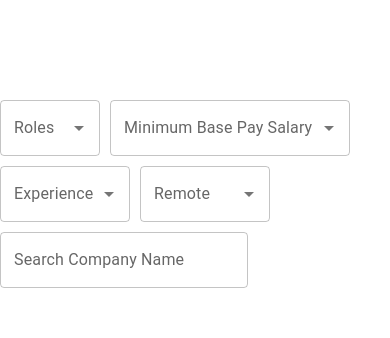
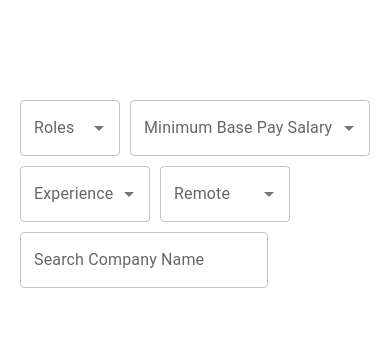
Before and after one commit to samitkapoor/job-dashboard, a React (Vite) app: page / in a window 390 px wide. Shown: the top 338 px of the page. Built offline with nearby package versions, Linux system fonts and the light colour scheme; no server answers.

Commit message:
Added margin to filters bar for mobile view

```diff
--- a/src/components/Filters/index.tsx
+++ b/src/components/Filters/index.tsx
@@ -30,7 +30,7 @@ const Filters = () => {
   }, 200);
 
   return (
-    <Box mt="100px" display="flex" flexWrap="wrap" gap="10px" alignItems="center">
+    <Box mt="100px" mx="20px" display="flex" flexWrap="wrap" gap="10px" alignItems="center">
       {/* // * Select Roles Dropdown */}
       <Autocomplete
         multiple
```
